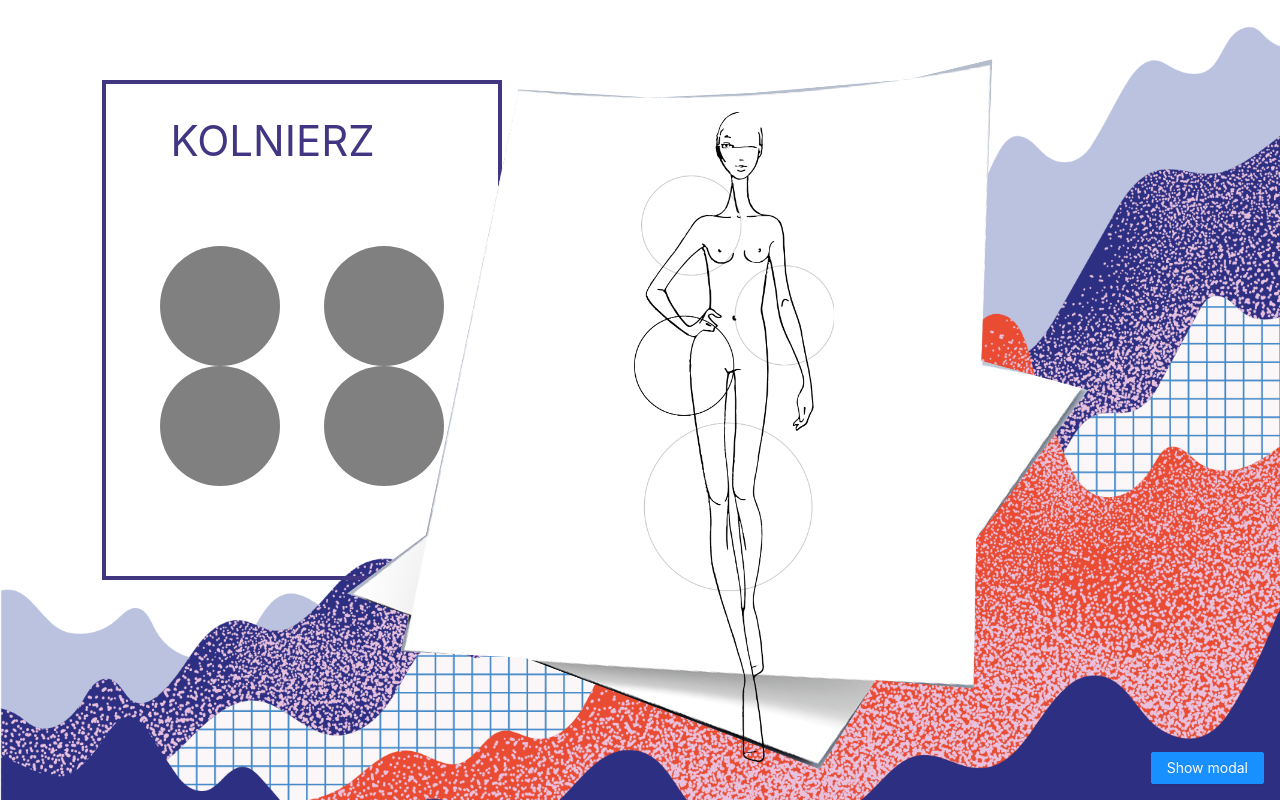
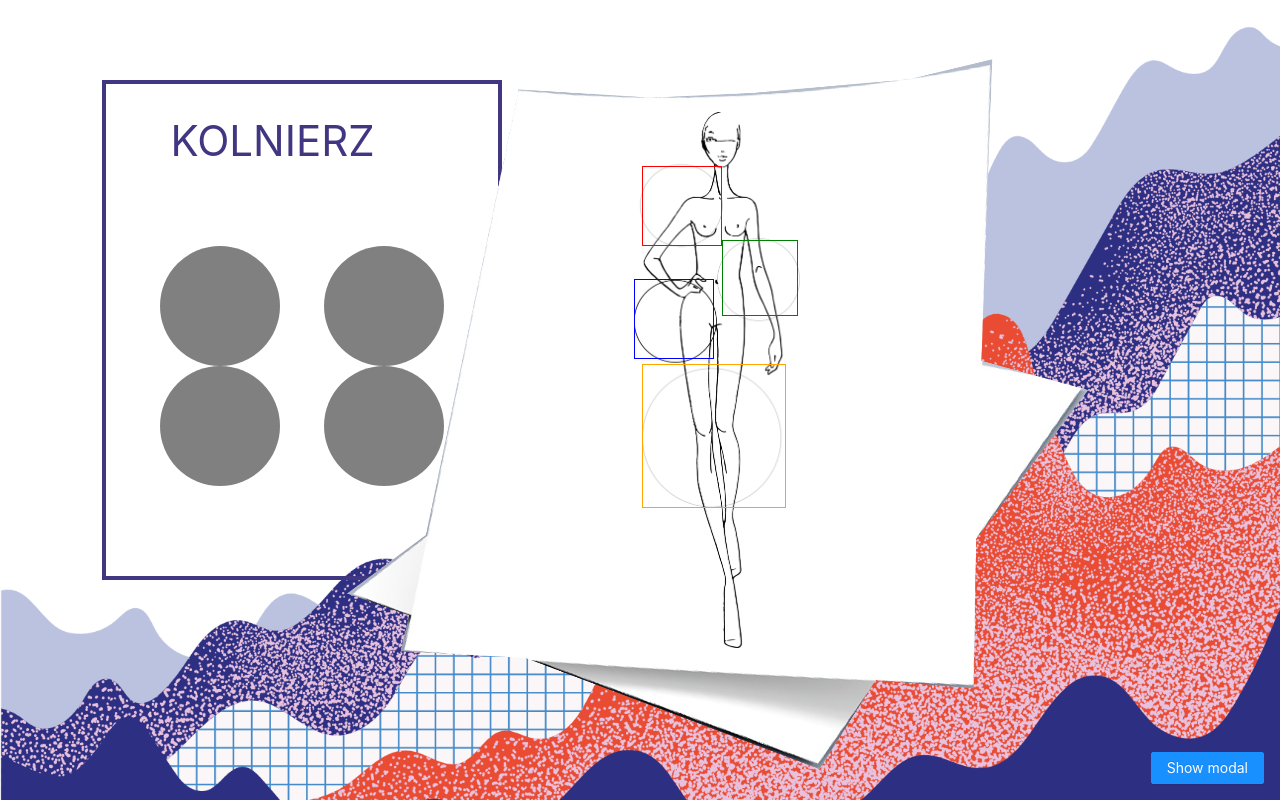
Before and after one commit to MateuszMamczarz/BombyxMaster, a React (Create React App) app: page / in a window 1280 px wide. Built offline with nearby package versions, Linux system fonts and the light colour scheme.

Commit message:
Add areas

```diff
--- a/src/App.css
+++ b/src/App.css
@@ -37,10 +37,10 @@
 }
 
 .dress-model {
-  background: url('./images/postac_biodra.png');
-  background-size: cover;
+  background: url('./images/postac_biodra.png') no-repeat;
+  background-size: contain;
   width: 200px;
-  height: 650px;
+  height: 67vh;
   position: relative;
   left: 42%;
   top: 14%;
@@ -56,3 +56,38 @@
   width: 900px;
   height: 100%;
 }
+
+.collar-area {
+  position: relative;
+  width: 10vh;
+  height: 10vh;
+  border: solid red 1px;
+  top: 10%;
+  left: 4%;
+}
+
+.arms-area {
+  position: relative;
+  width: 9.5vh;
+  height: 9.5vh;
+  border: solid green 1px;
+  top: 9%;
+  left: 11vh;
+}
+
+.hip-area {
+  position: relative;
+  width: 10vh;
+  height: 10vh;
+  border: solid blue 1px;
+  top: 2%;
+}
+
+.width-area {
+  position: relative;
+  width: 18vh;
+  height: 18vh;
+  border: solid orange 1px;
+  top: 3%;
+  left: 4%;
+}
--- a/src/components/dress.jsx
+++ b/src/components/dress.jsx
@@ -1,8 +1,13 @@
 import React from 'react';
+
 
 const Dress = () => {
     return (
         <div className='dress-model'>
+            <div className='collar-area'></div>
+            <div className='arms-area'></div>
+            <div className='hip-area'></div>
+            <div className='width-area'></div>
         </div>
     )
 }
```
